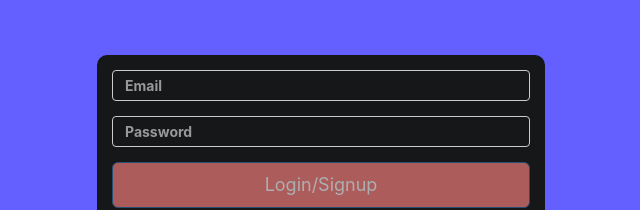
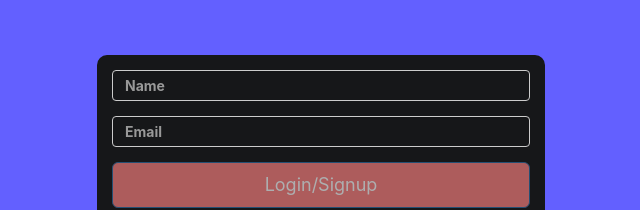
Before and after one commit to detorresramos/Reach.io, a React (Create React App) app: page / in a window 1280 px wide. Shown: the part 385-595 px from the top of the page, without its empty margins (319-959 px from the left). Built offline with nearby package versions, Linux system fonts and the light colour scheme.

Commit message:
successful post request to users DB. fixed cors error.

```diff
--- a/public/index.html
+++ b/public/index.html
@@ -18,7 +18,6 @@
     <link rel="preconnect" href="https://fonts.gstatic.com">
     <link href="https://fonts.googleapis.com/css2?family=DM+Sans&display=swap" rel="stylesheet">
     <link rel="stylesheet" href="https://maxcdn.bootstrapcdn.com/bootstrap/3.3.7/css/bootstrap.min.css" integrity="sha384-BVYiiSIFeK1dGmJRAkycuHAHRg32OmUcww7on3RYdg4Va+PmSTsz/K68vbdEjh4u" crossorigin="anonymous">
-
     <!--
       Notice the use of %PUBLIC_URL% in the tags above.
       It will be replaced with the URL of the `public` folder during the build.
--- a/src/App.js
+++ b/src/App.js
@@ -8,10 +8,15 @@ import {
   BrowserRouter as Router,
   Redirect
 } from 'react-router-dom'
+import { useEffect } from 'react';
 // import users from './usersJSON.json'
 // import Feed from './views/Feed.js'
 
 function App() {
+  // useEffect(() => {
+  //   fetch("http://localhost:5001/mongodb", {mode: "no-cors"}).then(r => r.text()).catch(e => e)
+  // }, [])
+
   return (
     <div className="App">
       <header className="App-header">
--- a/src/Login.js
+++ b/src/Login.js
@@ -6,14 +6,35 @@ import Button from "react-bootstrap/Button";
 function Login() {
 
     const [email, setEmail] = useState("");
-    const [password, setPassword] = useState("");
+    const [name, setName] = useState("");
 
     function validateForm() {
-      return email.length > 0 && password.length > 0;
+      return email.length > 0 && name.length > 0;
     }
 
     function handleSubmit(event) {
       event.preventDefault();
+    }
+
+    function handleClick() {
+        var body = JSON.stringify({
+            Document: {
+                name: name,
+                email: email,
+            },
+            collection: "Users",
+            database: "MongoDB"
+        })
+        fetch('http://localhost:5001/mongodb', {
+            method: 'POST',
+            headers: {
+                'Accept': 'application/json',
+                'Content-Type': 'application/json',
+                'Access-Control-Allow-Origin': "*",
+                'Access-Control-Allow-Headers': 'Content-Type'
+            },
+            body: body,
+        })
     }
 
     return (
@@ -21,6 +42,14 @@ function Login() {
             <p class="login-message">Feel Reached.</p>
             <div class="login">
                 <Form onSubmit={handleSubmit}>
+                    <Form.Group controlId="name">
+                    <Form.Control
+                        type="name"
+                        placeholder="Name"
+                        value={name}
+                        onChange={(e) => setName(e.target.value)}
+                    />
+                    </Form.Group>
                     <Form.Group controlId="email">
                     <Form.Control
                         type="email"
@@ -29,15 +58,7 @@ function Login() {
                         onChange={(e) => setEmail(e.target.value)}
                     />
                     </Form.Group>
-                    <Form.Group controlId="password">
-                    <Form.Control
-                        type="password"
-                        placeholder="Password"
-                        value={password}
-                        onChange={(e) => setPassword(e.target.value)}
-                    />
-                    </Form.Group>
-                    <Button block size="lg" type="submit" disabled={!validateForm()}>
+                    <Button block size="lg" type="submit" onClick={() => handleClick()} disabled={!validateForm()}>
                     Login/Signup
                     </Button>
                 </Form>
```
Also changed, not shown: 14 other files (tests, documents, lock files or other folders).
